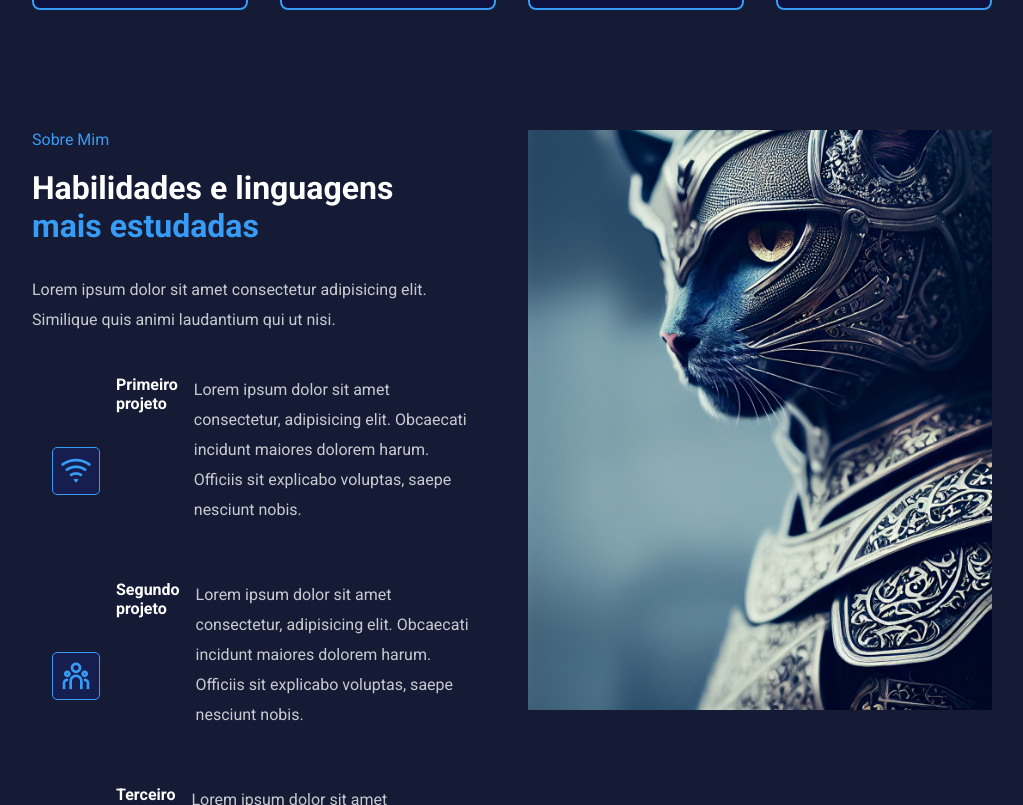
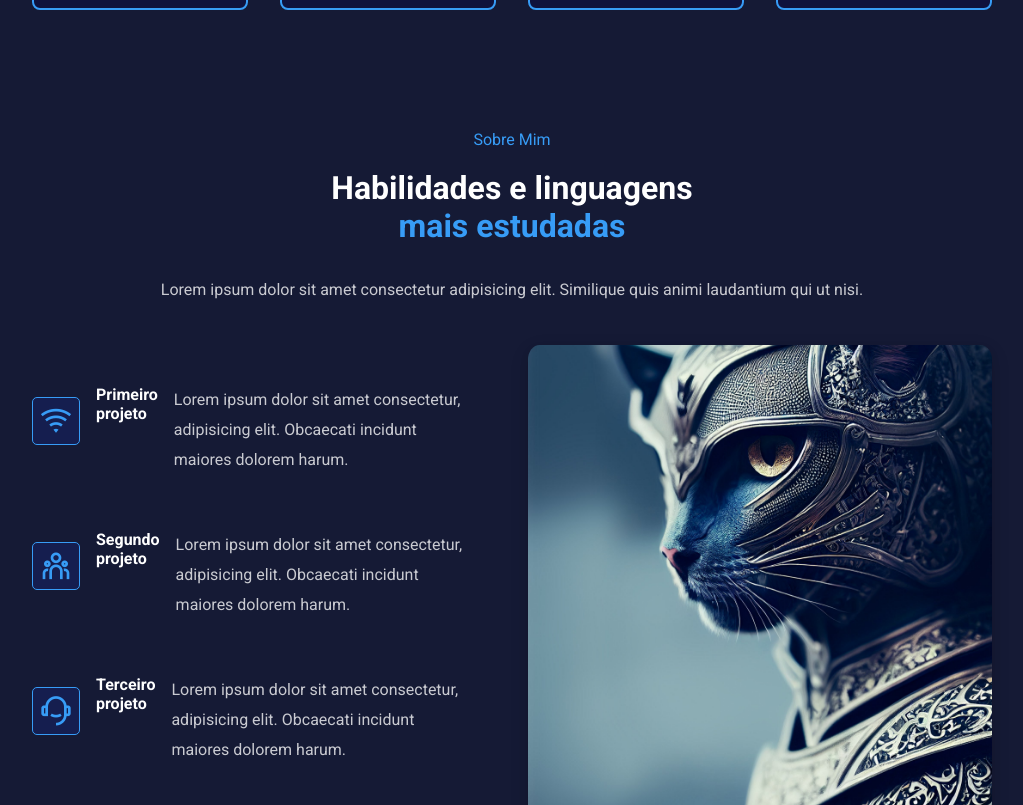
Before and after one commit to EuMotta/react-portfolio, a React (Create React App) app: page / in a window 1280 px wide. Shown: the part 1435-2240 px from the top of the page, without its empty margins (128-1151 px from the left). Built offline with nearby package versions, Linux system fonts and the light colour scheme.

Commit message:
About corrections

```diff
--- a/src/components/UI/About.jsx
+++ b/src/components/UI/About.jsx
@@ -6,22 +6,22 @@ const chooseData = [
   {
     icon: 'ri-wifi-line',
     title: 'Primeiro projeto',
-    desc: 'Lorem ipsum dolor sit amet consectetur, adipisicing elit. Obcaecati incidunt maiores dolorem harum. Officiis sit explicabo voluptas, saepe nesciunt nobis.'
+    desc: 'Lorem ipsum dolor sit amet consectetur, adipisicing elit. Obcaecati incidunt maiores dolorem harum.'
   },
   {
     icon: 'ri-team-line',
     title: 'Segundo projeto',
-    desc: 'Lorem ipsum dolor sit amet consectetur, adipisicing elit. Obcaecati incidunt maiores dolorem harum. Officiis sit explicabo voluptas, saepe nesciunt nobis.'
+    desc: 'Lorem ipsum dolor sit amet consectetur, adipisicing elit. Obcaecati incidunt maiores dolorem harum.'
   },
   {
     icon: 'ri-customer-service-2-line',
     title: 'Terceiro projeto',
-    desc: 'Lorem ipsum dolor sit amet consectetur, adipisicing elit. Obcaecati incidunt maiores dolorem harum. Officiis sit explicabo voluptas, saepe nesciunt nobis.'
+    desc: 'Lorem ipsum dolor sit amet consectetur, adipisicing elit. Obcaecati incidunt maiores dolorem harum.'
   },
   {
     icon: 'ri-apps-line',
     title: 'Quarto projeto',
-    desc: 'Lorem ipsum dolor sit amet consectetur, adipisicing elit. Obcaecati incidunt maiores dolorem harum. Officiis sit explicabo voluptas, saepe nesciunt nobis.'
+    desc: 'Lorem ipsum dolor sit amet consectetur, adipisicing elit. Obcaecati incidunt maiores dolorem harum.'
   }
 ]
 
@@ -29,12 +29,15 @@ const About = () => {
   return (
     <section id="about">
       <div className="container">
+        <div className="about_top-content">
+          <h6 className='subtitle'>Sobre Mim</h6>
+          <h2>Habilidades e linguagens</h2>
+          <h2 className="highlight"> mais estudadas</h2>
+          <p className="description about_content-desc">Lorem ipsum dolor sit amet consectetur adipisicing elit. Similique quis animi laudantium qui ut nisi.</p>
+        </div>
         <div className="about_wrapper">
           <div className="about_content">
-            <h6 className='subtitle'>Sobre Mim</h6>
-            <h2>Habilidades e linguagens</h2>
-            <h2 className="highlight"> mais estudadas</h2>
-            <p className="description about_content-desc">Lorem ipsum dolor sit amet consectetur adipisicing elit. Similique quis animi laudantium qui ut nisi.</p>
+
             <div className='choose_item-wrapper'>
               {
                 chooseData.map((item, index) => (
--- a/src/components/UI/Hero.jsx
+++ b/src/components/UI/Hero.jsx
@@ -48,7 +48,7 @@ const Hero = ({ theme }) => {
           </div>
           <div className="hero_content ">
             <h2 className='pb-15'>Olá, seja bem-vindo ao meu portfólio</h2>
-            <h2>Eu sou <span className='name_style'>José Antonio Motta.</span><br /><span className="highlight " dataPeriod="500" data-rotate='["Programador Front / Back-end", "Desenvolvedor Web ", "Grato a sua visita!"]'>
+            <h2>Eu sou <span className='name_style'>José Antonio Motta.</span><br />ﾠ<span className="highlight " dataPeriod="500" data-rotate='["Programador Front / Back-end", "Desenvolvedor Web ", "Grato a sua visita!"]'>
               <span className='txt-rotate'>{text}</span>
             </span>
             </h2>
--- a/src/styles/about.css
+++ b/src/styles/about.css
@@ -4,12 +4,24 @@
     display: flex;
     column-gap: 2rem;
 }
+.about_top-content{
+    text-align: center;
+    margin-bottom: 40px;
+}
 .about_content, .about_img{
     width: 50%;
+
 }
 .about_img img{
 
     width: 100% !important;
+    border-radius: 2.5%;
+    box-shadow: 0 4px 8px 0 rgba(0, 0, 0, 0.1), 0 6px 20px 0 rgba(0, 0, 0, 0.1);
+    transition: 2s;
+}
+.about_img img:hover{
+    transform: scale(1.05);
+
 }
 .choose_item-wrapper{
     margin-top: 20px;
@@ -18,7 +30,7 @@
     margin-top: 30px;
 }
 .choose_me-item{
-    padding: 20px;
+    padding: 20px 20px 20px 0;
     display: flex;
     column-gap: 1rem;
     margin-top: 15px;
@@ -35,10 +47,16 @@
     border-radius: 5px;
     border: 1.5px solid var(--primary-color);
     padding: 1rem;
+    transition: 300ms;
+    cursor: pointer;
 }
 .choose_me-icon i{
     color: var(--primary-color);
     font-size: 2rem;
+
+}
+.choose_me-icon:hover{
+    transform: scale(1.1);
 }
 .choose_me-title{
     color: var(--heading-color);
```
